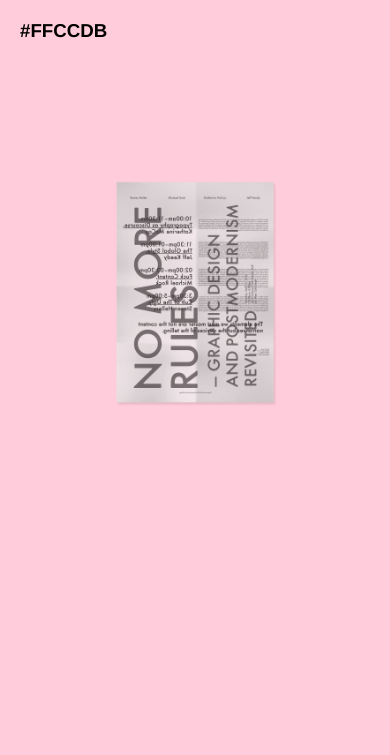
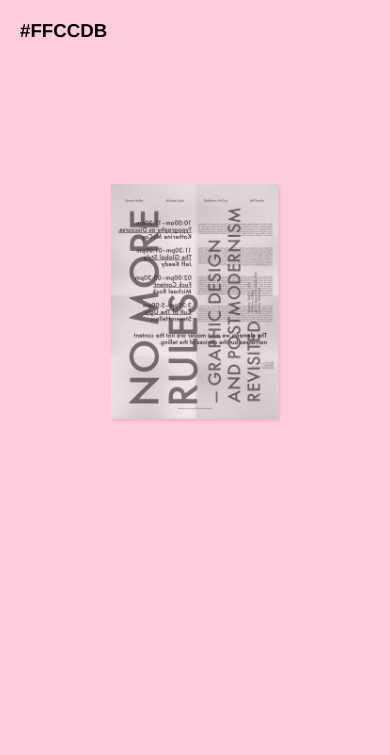
Before and after one commit to dhughes10/HUES, a plain HTML site: page Home/index.html in a window 390 px wide. Shown: the top 755 px of the page. Drawn offline with nearby package versions, Linux system fonts and the light colour scheme.

Commit message:
mobile width

```diff
--- a/Home/main.css
+++ b/Home/main.css
@@ -47,8 +47,8 @@ h3 {
 
 .images {
 	position: fixed;
-	width: 375px;
-	margin-left: -187px;
+	width: 400px;
+	margin-left: -200px;
 	margin-top: -120px;
 	left: 50%;
 	top: 275px;
```
